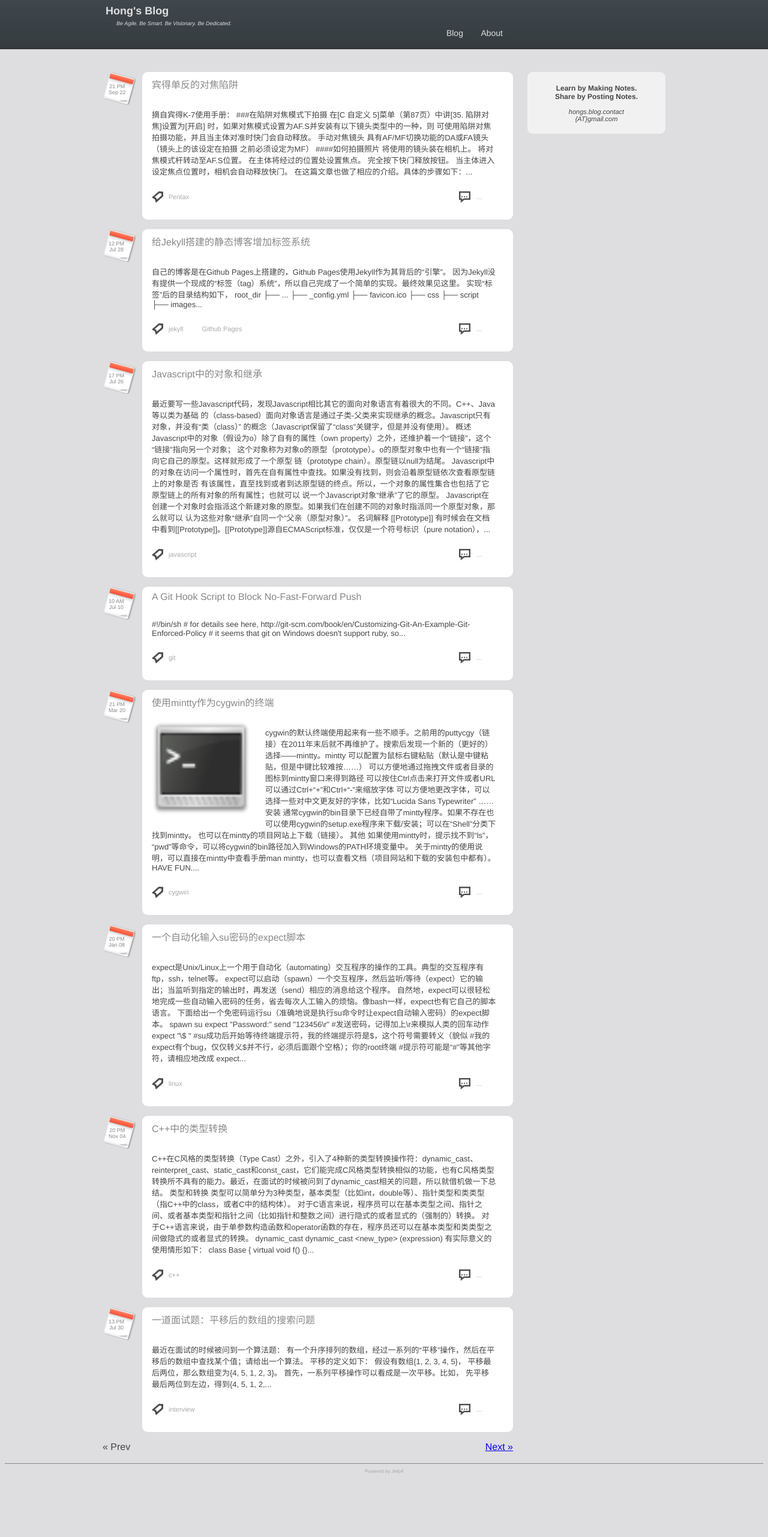
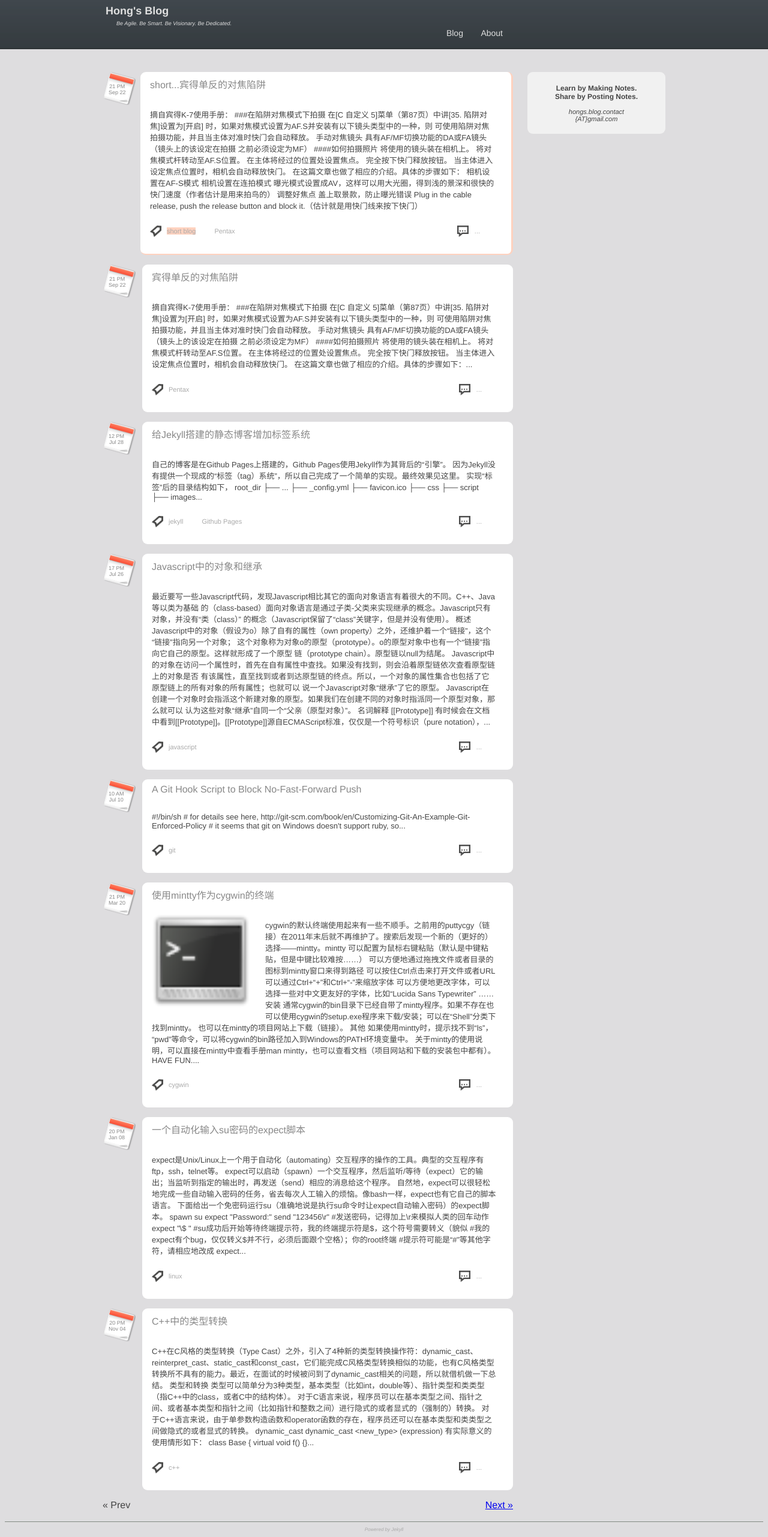
Before and after one commit to RockHong/rockhong.github.com, a Jekyll site: the page built from index.html, in a window 1280 px wide. Shown: the whole page at 60% size. Built offline with Jekyll 4.4.1, drawn with Linux system fonts in a browser that asks for light colours; the list of posts is cut into pages by our own code; comment, search, counter and statistics services are not loaded; before the commit the page ends 2465 px from its top, so only the background shows below that.

Commit message:
add feature: short blog

```diff
--- /dev/null
+++ b/Gemfile
@@ -0,0 +1,3 @@
+# see here, https://help.github.com/articles/using-jekyll-with-pages/
+source 'https://rubygems.org'
+gem 'github-pages'
--- /dev/null
+++ b/_posts/2015-03-17-jit-in-simple.md
@@ -0,0 +1,51 @@
+---
+# MUST HAVE BEG
+layout: post
+disqus_identifier: 20140922-pentax-trap-focus # DON'T CHANGE THE VALUE ONCE SET
+title: short...宾得单反的对焦陷阱
+# MUST HAVE END
+
+is_short: true
+subtitle:
+tags:
+- Pentax
+date: 2015-09-22 21:32:00
+image:
+image_desc:
+---
+
+摘自宾得K-7使用手册：
+
+>###在陷阱对焦模式下拍摄
+
+>在[C 自定义 5]菜单（第87页）中讲[35. 陷阱对焦]设置为[开启]
+>时，如果对焦模式设置为**AF.S**并安装有以下镜头类型中的一种，则
+>可使用陷阱对焦拍摄功能，并且当主体对准时快门会自动释放。
+>
+>* 手动对焦镜头
+>* 具有**AF/MF**切换功能的DA或FA镜头（镜头上的该设定在拍摄
+>之前必须设定为**MF**）
+>
+>####如何拍摄照片
+>1. 将使用的镜头装在相机上。
+>1. 将对焦模式杆转动至**AF.S**位置。
+>1. 在主体将经过的位置处设置焦点。
+>1. 完全按下快门释放按钮。
+>
+>当主体进入设定焦点位置时，相机会自动释放快门。
+
+
+
+
+在[这篇文章][1]也做了相应的介绍。具体的步骤如下：
+
+1. 相机设置在AF-S模式
+2. 相机设置在连拍模式
+3. 曝光模式设置成AV，这样可以用大光圈，得到浅的景深和很快的快门速度（作者估计是用来拍鸟的）
+4. 调整好焦点
+5. 盖上取景款，防止曝光错误
+6. Plug in the cable release, push the release button and block it.（估计就是用快门线来按下快门）
+
+
+
+[1]: http://www.pentaxforums.com/forums/53-pentax-dslr-camera-articles/51036-how-use-trap-focus-catch-focus.html "Pentax Trap Focus"
--- a/css/index.css
+++ b/css/index.css
@@ -34,7 +34,7 @@
     text-align: center;
 } /* TODO: test in firefox, safari, chrome */
 
-div.pp-main {
+div.pp-main, div.pp-main-short {
     float: right;
     width: 618px;
     background: #fff;
@@ -43,35 +43,40 @@
     border-radius: 9px 9px 9px 9px;
 }
 
+div.pp-main-short {
+    border-bottom: 2px solid #FFD2BF;
+    border-right: 3px solid #FFD2BF;
+}
+
 div.pp-main-wrapper {
     padding: 8px 28px 28px 16px;
 }
 
-div.pp-main .pp-title {
+.pp-title {
     line-height: 19px
     font-size: 14px;
     margin: 0 0 16px;
 }
 
-div.pp-main .pp-title  a{
+.pp-title  a{
     color: #888;
     text-decoration: none;
 }
 
-div.pp-main .pp-content {
+.pp-content, .pp-content-short  {
     width: 100%;
     line-height: normal;
     font-size: 13px;
     overflow: hidden;     /* works like clear */
 }
 
-div.pp-main .pp-content .pp-image {
+.pp-content .pp-image {
     float: left;
     width: 164px;
     margin: 0 25px 5px 0;
 }
 
-div.pp-main .pp-content .pp-image img {
+.pp-content .pp-image img {
     width: 164px;
 }
 
@@ -89,10 +94,14 @@
     background-size: auto 19px;
 }
 
-div.pp-tags a{
+div.pp-tags a, .short-blog-tag {
     color: #aaa;
     text-decoration: none;
     margin-left: 28px;
+}
+
+.short-blog-tag {
+    background: #FFD2BF;
 }
 
 div.pp-comments {
--- a/index.html
+++ b/index.html
@@ -7,15 +7,24 @@
 <div id="left-col">
 
 {% for post in paginator.posts %}
-
-<!-- *** BEGIN of "post-preview" div box *** -->
     <div class="post-preview">
-        <div class="pp-timedate"><p>{{ post.date | date: '%H %p' }}<br>{{ post.date | date: '%b' }} {{ post.date | date: '%d' }}</p></div>
+        <div class="pp-timedate">
+            <p>{{ post.date | date: '%H %p' }}<br>{{ post.date | date: '%b' }} {{ post.date | date: '%d' }}</p>
+        </div>
+        {%if post.is_short %}
+        <div class="pp-main-short">
+        {% else %}
         <div class="pp-main">
+        {% endif %}
         <div class="pp-main-wrapper">
             <div class="pp-title">
                 <a href="{{ post.url }}">{{ post.title }}</a>
             </div>
+            {% if post.is_short %}
+            <div class="pp-content-short">
+                <p> {{ post.content | strip_html }}</p>
+            </div>
+           {% else %}
             <div class="pp-content">
                 {% if post.image %}
                 <div class="pp-image">
@@ -26,9 +35,13 @@
                 {% endif %}
                 <p> {{ post.content | strip_html | truncatewords: 18 }}</p>
             </div>
+           {% endif %}
 
             <div class="pp-bottom-bar">
                 <div class="pp-tags">
+                    {% if post.is_short %}
+                        <span class="short-blog-tag">short blog</span>
+                    {% endif %}
                     {% for tag in post.tags %}
                     <a title="{{ tag }}" href="/tags.html#{{ tag }}">{{ tag }}</a>
                     {% endfor %}
@@ -39,9 +52,7 @@
             </div>
         </div>
         </div>
-    </div>
-<!-- *** END of "post-preview" div box *** -->
-
+    </div> <!-- post-preview -->
 {% endfor %}
 
 <!-- refer:http://jekyllrb.com/docs/pagination/ -->
```
Also changed, not shown: README.md.
